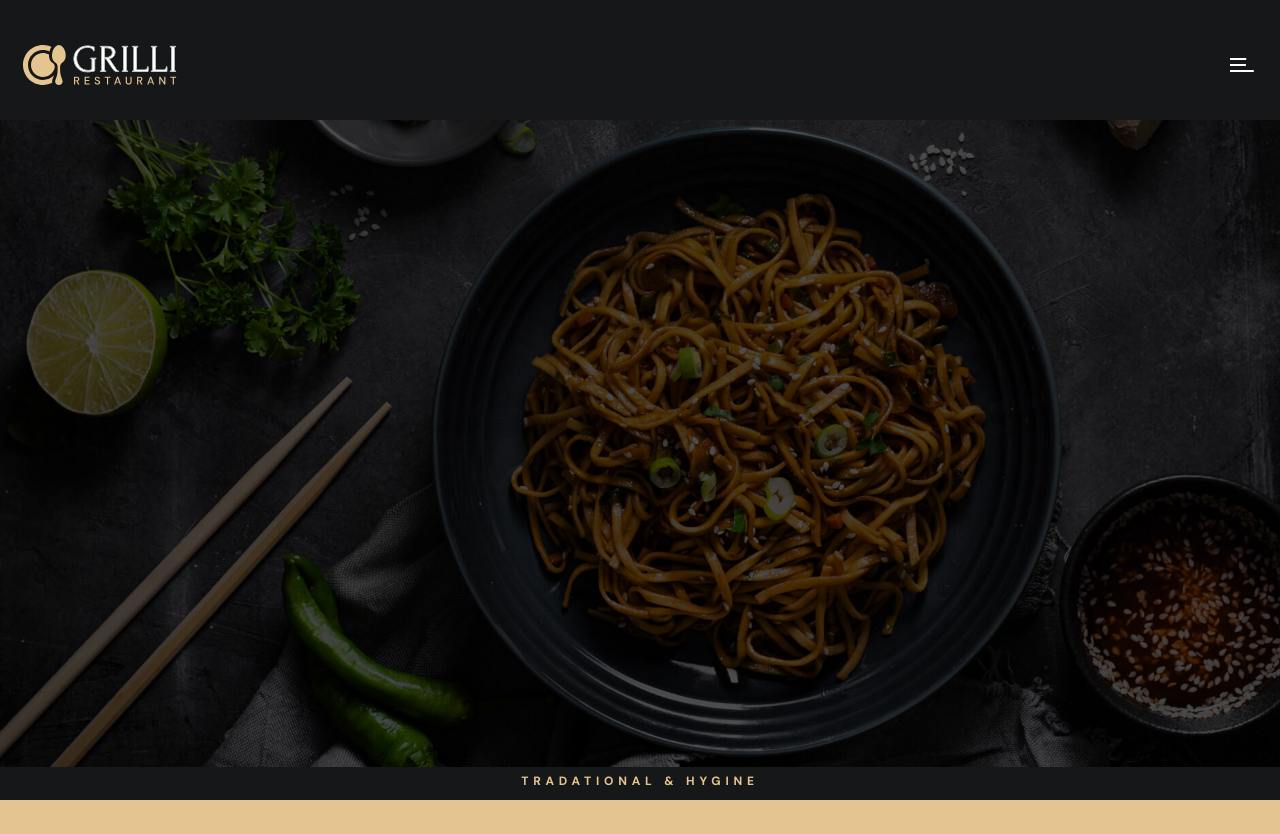
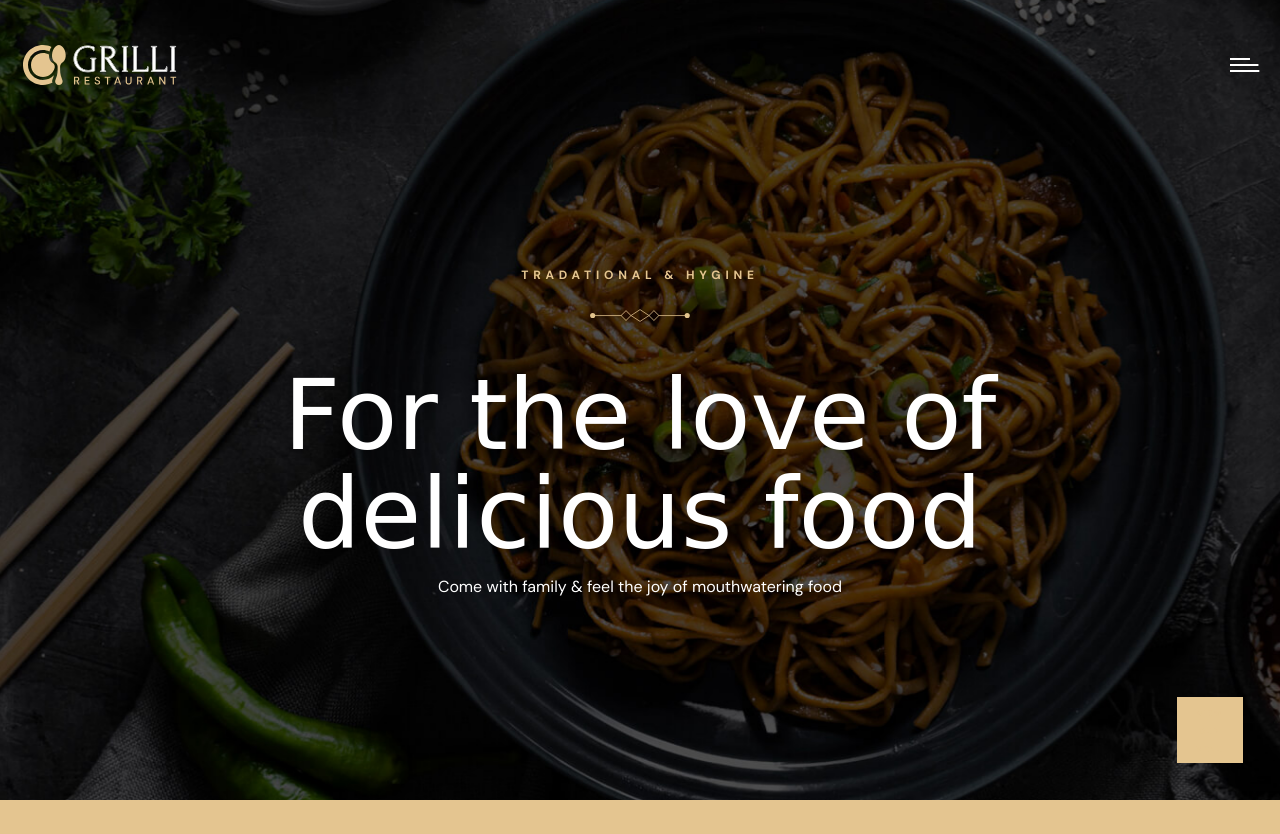
Before and after one commit to habibalamiyawid/Resturant_grilli, a plain HTML site: page index.html in a window 1280 px wide. Shown: the top 834 px of the page. Drawn offline with nearby package versions, Linux system fonts and the light colour scheme; a web font is replaced by a local one.

Commit message:
working on hero

```diff
--- a/assets/css/style.css
+++ b/assets/css/style.css
@@ -746,3 +746,61 @@ body.nav-active {
   overflow: hidden;
   z-index: 1;
 }
+
+.hero .slider-item{
+  position: absolute;
+  top: 50%;
+  left: 50%;
+  transform: translate(-50%,-50%);
+  width: 100%;
+  height: 100%;
+  display: grid;
+  place-content: center;
+  padding-block-start: 100px;
+  opacity: 0;
+  visibility: hidden;
+  transition: var(--transition-3);
+  z-index: 1;
+}
+
+.hero .slider-item.active{
+  opacity: 1;
+  visibility: visible;
+}
+
+.hero .slider-bg{
+  position: absolute;
+  top: 0;
+  left: 0;
+  width: 100%;
+  height: 100%;
+  transform: scale(1.15);
+  pointer-events: none;
+  user-select: none;
+  z-index: -1;
+}
+
+.hero .slider-item.active .slider-bg{
+  animation: smoothScale 7s linear forwards;
+}
+
+@keyframes smoothScale {
+   0%{transform: scale(1);}
+   100%{transform: scale(1.15);}
+}
+
+.hero .section-subtitle::after {margin-block: 14px 20px;}
+
+.hero-text{margin-block: 10px 40px;}
+
+.hero .btn{
+  position: absolute;
+  bottom: 15px;
+  right: 15px;
+  z-index: 2;
+  background-color: var(--gold-crayola);
+  width: 110px;
+  height: 110px;
+  padding: 12px;
+  transform: scale(0.6);
+}
--- a/index.html
+++ b/index.html
@@ -208,7 +208,7 @@
 
          </li>
 
-         <li class="slider-item active" data-hero-slider-item>
+         <li class="slider-item " data-hero-slider-item>
                <div class="slider-bg">
                      <img src="./assets/images/hero-slider-2.jpg" width="1880" height="950" alt="" class="img-cover">
                </div>
@@ -231,7 +231,7 @@
                </a>
 
          </li>
-         <li class="slider-item active" data-hero-slider-item>
+         <li class="slider-item " data-hero-slider-item>
                <div class="slider-bg">
                      <img src="./assets/images/hero-slider-3.jpg" width="1880" height="950" alt="" class="img-cover">
                </div>
```
